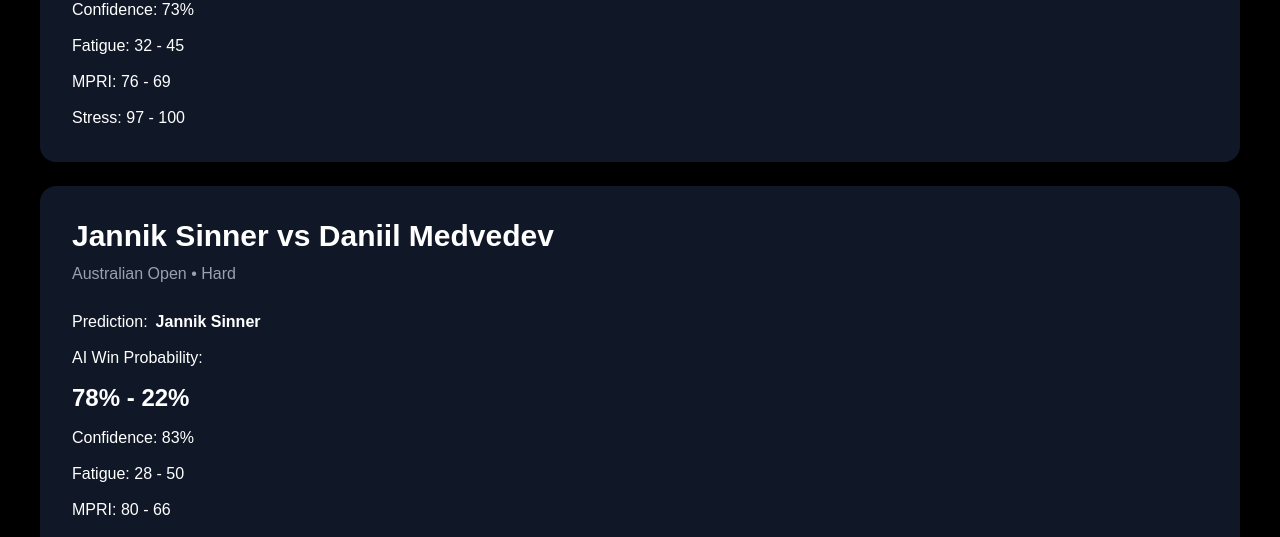
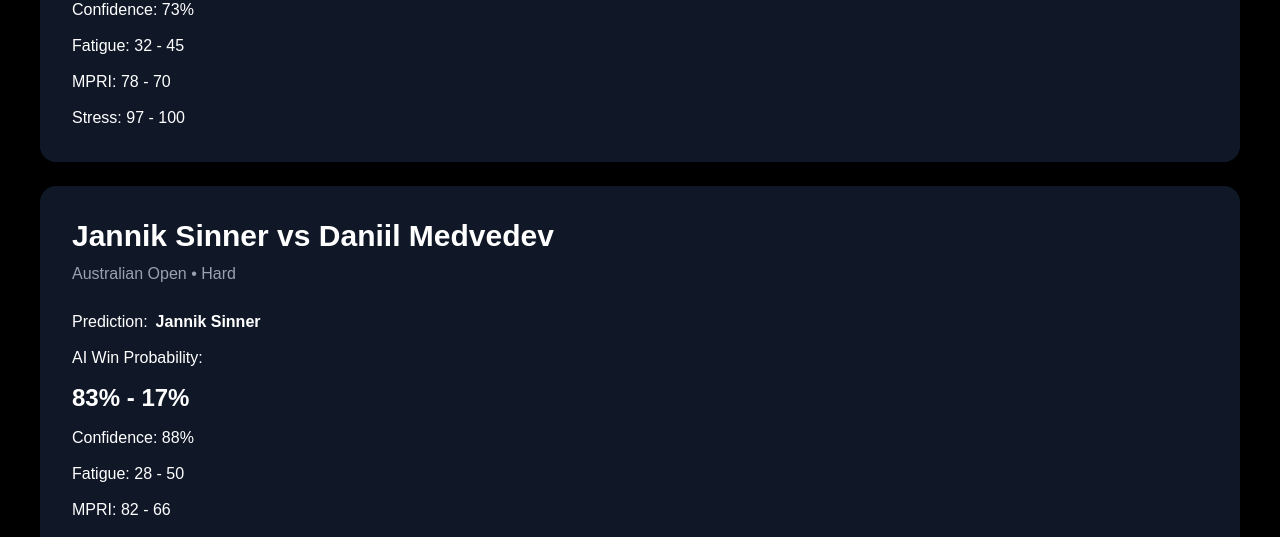
Before and after one commit to crimarap-sudo/tennisquant, a Next.js app: page / in a window 1280 px wide. Shown: the part 410-947 px from the top of the page. Built offline with nearby package versions, Linux system fonts and the light colour scheme.

Commit message:
Connect match data with prediction engines

```diff
--- a/app/page.tsx
+++ b/app/page.tsx
@@ -30,20 +30,16 @@
           const prediction = calculatePrediction(
 
             match.elo.player1,
-
             match.elo.player2,
 
             match.momentum.player1,
-
             match.momentum.player2,
 
             match.fatigue.player1,
-
             match.fatigue.player2,
 
-            1,
-
-            1
+            match.losses.player1,
+            match.losses.player2
 
           );
 
@@ -55,7 +51,7 @@
 
             match.fatigue.player1,
 
-            80,
+            match.surfaceAdaptation.player1,
 
             30,
 
@@ -71,14 +67,13 @@
 
             match.fatigue.player2,
 
-            80,
+            match.surfaceAdaptation.player2,
 
             30,
 
             75
 
           );
-
 
 
 
@@ -107,6 +102,7 @@
 
 
 
+
               <p className="text-gray-400 mt-2">
 
                 {match.tournament}
@@ -120,7 +116,10 @@
 
 
 
+
               <div className="mt-6 space-y-3">
+
+
 
 
 
@@ -149,15 +148,14 @@
 
 
 
+
                 <p className="text-2xl font-bold">
-
 
                   {prediction.playerA}%
 
                   {" - "}
 
                   {prediction.playerB}%
-
 
                 </p>
 
@@ -232,6 +230,7 @@
 
 
 
+
               </div>
 
 
--- a/data/matches.ts
+++ b/data/matches.ts
@@ -7,16 +7,6 @@
     surface: "Grass",
 
     prediction: "Carlos Alcaraz",
-
-    player1Probability: 62,
-    player2Probability: 38,
-
-    confidence: 78,
-
-    mpri: {
-      player1: 84,
-      player2: 76,
-    },
 
     fatigue: {
       player1: 32,
@@ -33,6 +23,16 @@
       player2: 2080,
     },
 
+    losses: {
+      player1: 1,
+      player2: 2,
+    },
+
+    surfaceAdaptation: {
+      player1: 90,
+      player2: 85,
+    },
+
     valueBet: true,
   },
 
@@ -45,16 +45,6 @@
     surface: "Hard",
 
     prediction: "Jannik Sinner",
-
-    player1Probability: 65,
-    player2Probability: 35,
-
-    confidence: 82,
-
-    mpri: {
-      player1: 88,
-      player2: 72,
-    },
 
     fatigue: {
       player1: 28,
@@ -71,6 +61,16 @@
       player2: 2105,
     },
 
+    losses: {
+      player1: 0,
+      player2: 2,
+    },
+
+    surfaceAdaptation: {
+      player1: 92,
+      player2: 82,
+    },
+
     valueBet: true,
   },
 
@@ -83,16 +83,6 @@
     surface: "Clay",
 
     prediction: "Iga Swiatek",
-
-    player1Probability: 70,
-    player2Probability: 30,
-
-    confidence: 85,
-
-    mpri: {
-      player1: 91,
-      player2: 74,
-    },
 
     fatigue: {
       player1: 25,
@@ -109,6 +99,16 @@
       player2: 2070,
     },
 
+    losses: {
+      player1: 0,
+      player2: 3,
+    },
+
+    surfaceAdaptation: {
+      player1: 95,
+      player2: 78,
+    },
+
     valueBet: false,
   },
 ];
```
